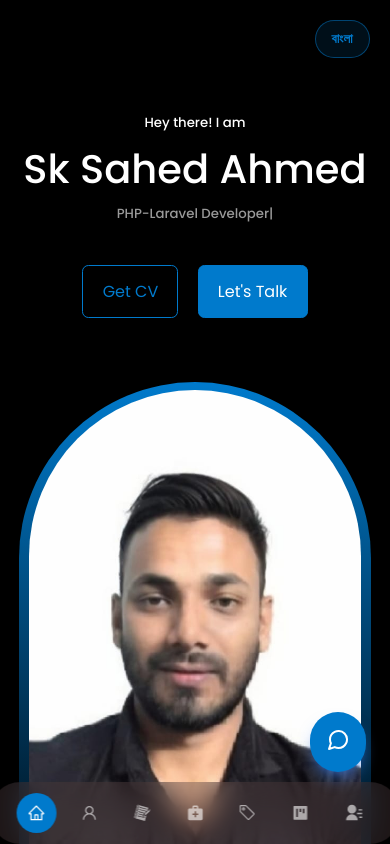
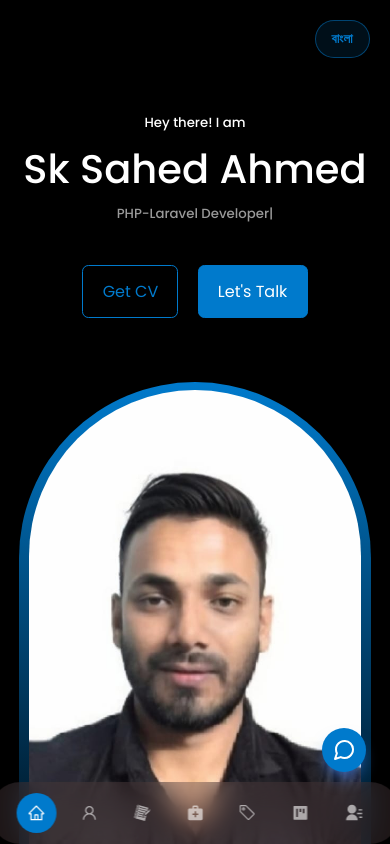
Before and after one commit to sahedalways/React---Portfolio-App-, a React (Create React App) app: page / in a window 390 px wide. Shown: the top 844 px of the page. Built offline with nearby package versions, Linux system fonts and the light colour scheme; no server answers; the database is empty.

Commit message:
Match chat launcher size to back-to-top on mobile

```diff
--- a/src/Components/common/ChatLauncher.css
+++ b/src/Components/common/ChatLauncher.css
@@ -73,5 +73,11 @@
   .chat-launcher-btn {
     bottom: 4.5rem;
     right: 1.5rem;
+    width: 44px;
+    height: 44px;
+    padding: 0;
+    display: flex;
+    align-items: center;
+    justify-content: center;
   }
 }
```
